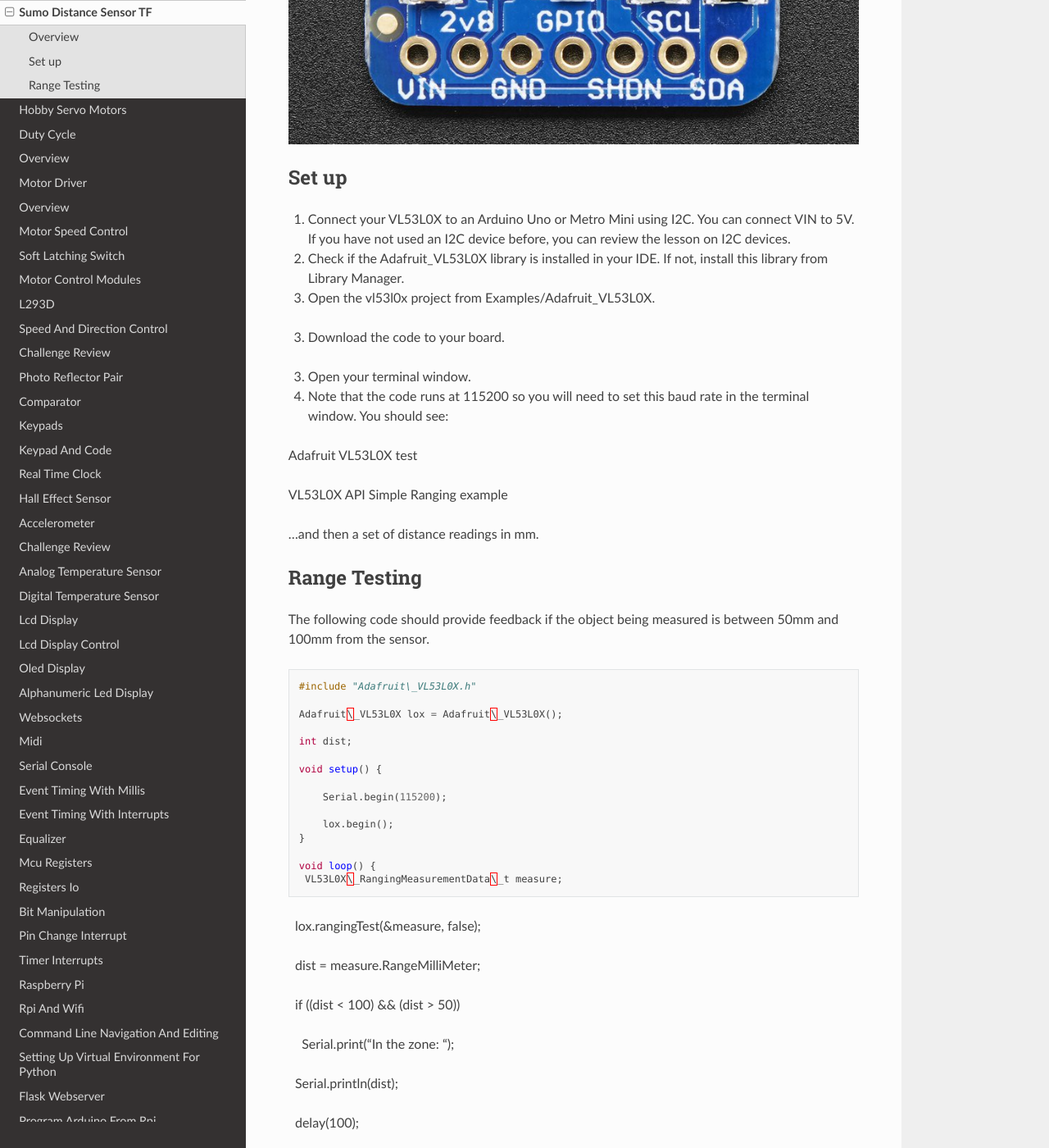
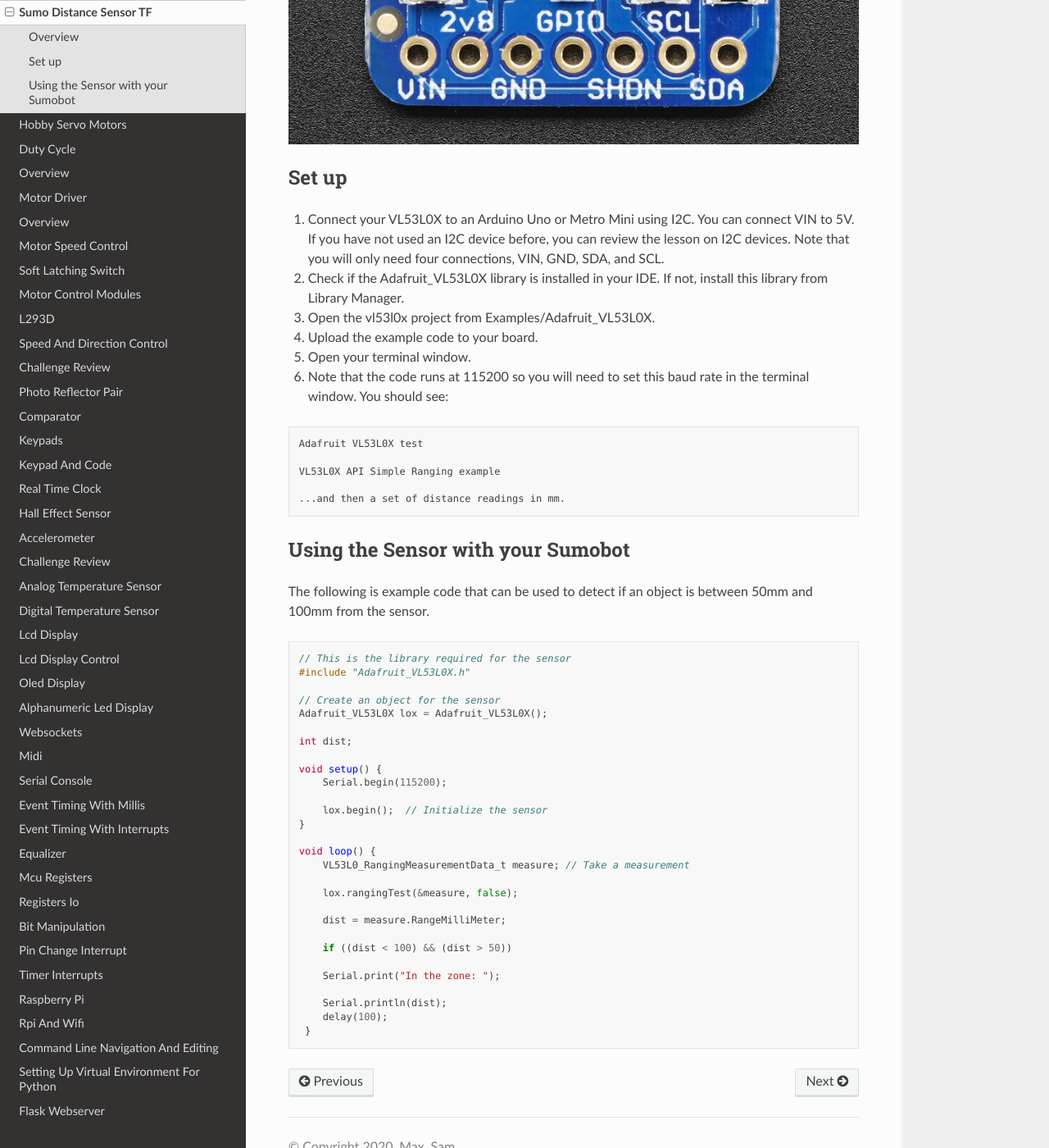
Before and after one commit to maxtkc/mvths-wiki, a Sphinx documentation site: the page built from docs/070xi-sumo-distance-tf.rst, in a window 1280 px wide and 1400 px high, scrolled down 682 px. Shown: the whole window at 82% size. Built offline with Sphinx 7.4.7 and the Read the Docs theme 2.0.0, drawn with Linux system fonts in a browser that asks for light colours; pages that are not in the unit, such as notebooks, are missing from menus.

Commit message:
Update 070xi-sumo-distance-tf.rst

```diff
--- a/docs/070xi-sumo-distance-tf.rst
+++ b/docs/070xi-sumo-distance-tf.rst
@@ -12,60 +12,58 @@ In this lesson, you will learn how to setup and use a VL53L0X time of flight (TO
 Set up
 ------
 
-#. Connect your VL53L0X to an Arduino Uno or Metro Mini using I2C. You can connect VIN to 5V. If you have not used an I2C device before, you can review the lesson on I2C devices.
+#. Connect your VL53L0X to an Arduino Uno or Metro Mini using I2C. You can connect VIN to 5V. If you have not used an I2C device before, you can review the lesson on I2C devices. Note that you will only need four connections, VIN, GND, SDA, and SCL.
 
 #. Check if the Adafruit_VL53L0X library is installed in your IDE. If not, install this library from Library Manager.
 
 #. Open the vl53l0x project from Examples/Adafruit_VL53L0X.
 
-3. Download the code to your board.
+#. Upload the example code to your board.
 
+#. Open your terminal window.
 
+#. Note that the code runs at 115200 so you will need to set this baud
+   rate in the terminal window. You should see:
+.. code-block:: c
 
-3. Open your terminal window.
-4. Note that the code runs at 115200 so you will need to set this baud
-   rate in the terminal window. You should see:
+   Adafruit VL53L0X test
 
-Adafruit VL53L0X test
+   VL53L0X API Simple Ranging example
 
-VL53L0X API Simple Ranging example
+   ...and then a set of distance readings in mm.
 
-...and then a set of distance readings in mm.
+Using the Sensor with your Sumobot
+------------------------------------
 
-Range Testing
--------------
-
-The following code should provide feedback if the object being measured
-is between 50mm and 100mm from the sensor.
+The following is example code that can be used to detect if an object is between 50mm and 100mm from the sensor.
 
 .. code-block:: c
 
-   #include "Adafruit\_VL53L0X.h"
+   // This is the library required for the sensor
+   #include "Adafruit_VL53L0X.h"
 
-   Adafruit\_VL53L0X lox = Adafruit\_VL53L0X();
+   // Create an object for the sensor
+   Adafruit_VL53L0X lox = Adafruit_VL53L0X();
 
    int dist;
 
    void setup() {
-
        Serial.begin(115200);
 
-       lox.begin();
+       lox.begin();  // Initialize the sensor
    }
 
    void loop() {
-    VL53L0X\_RangingMeasurementData\_t measure;
+       VL53L0_RangingMeasurementData_t measure; // Take a measurement
 
-      lox.rangingTest(&measure, false);
+       lox.rangingTest(&measure, false);
 
-      dist = measure.RangeMilliMeter;
+       dist = measure.RangeMilliMeter;
 
-     if ((dist < 100) && (dist > 50))
+       if ((dist < 100) && (dist > 50))
 
-       Serial.print("In the zone: ");
+       Serial.print("In the zone: ");
 
-      Serial.println(dist);
-
-     delay(100);
-
-   }
+       Serial.println(dist);
+       delay(100);
+    }
```
